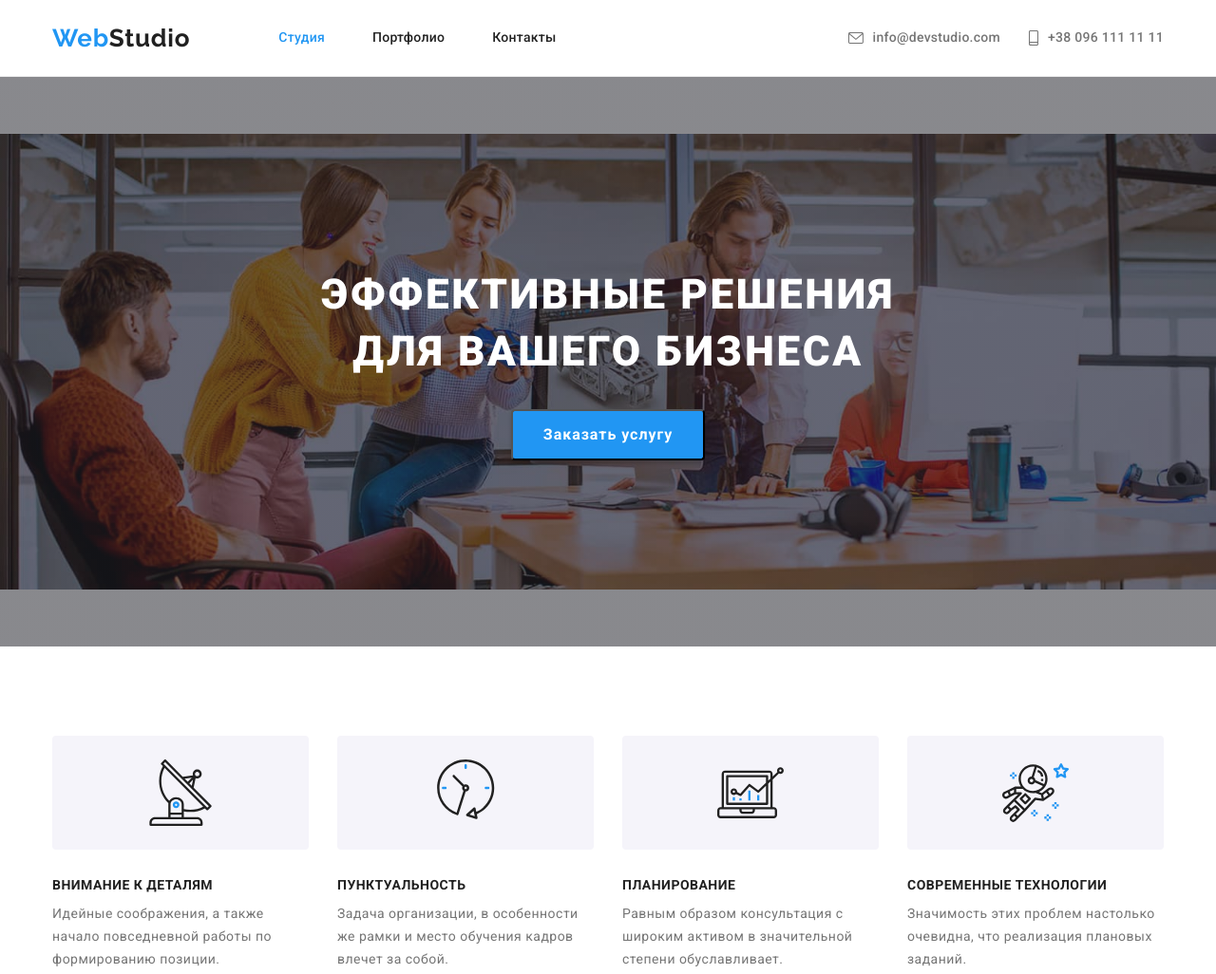
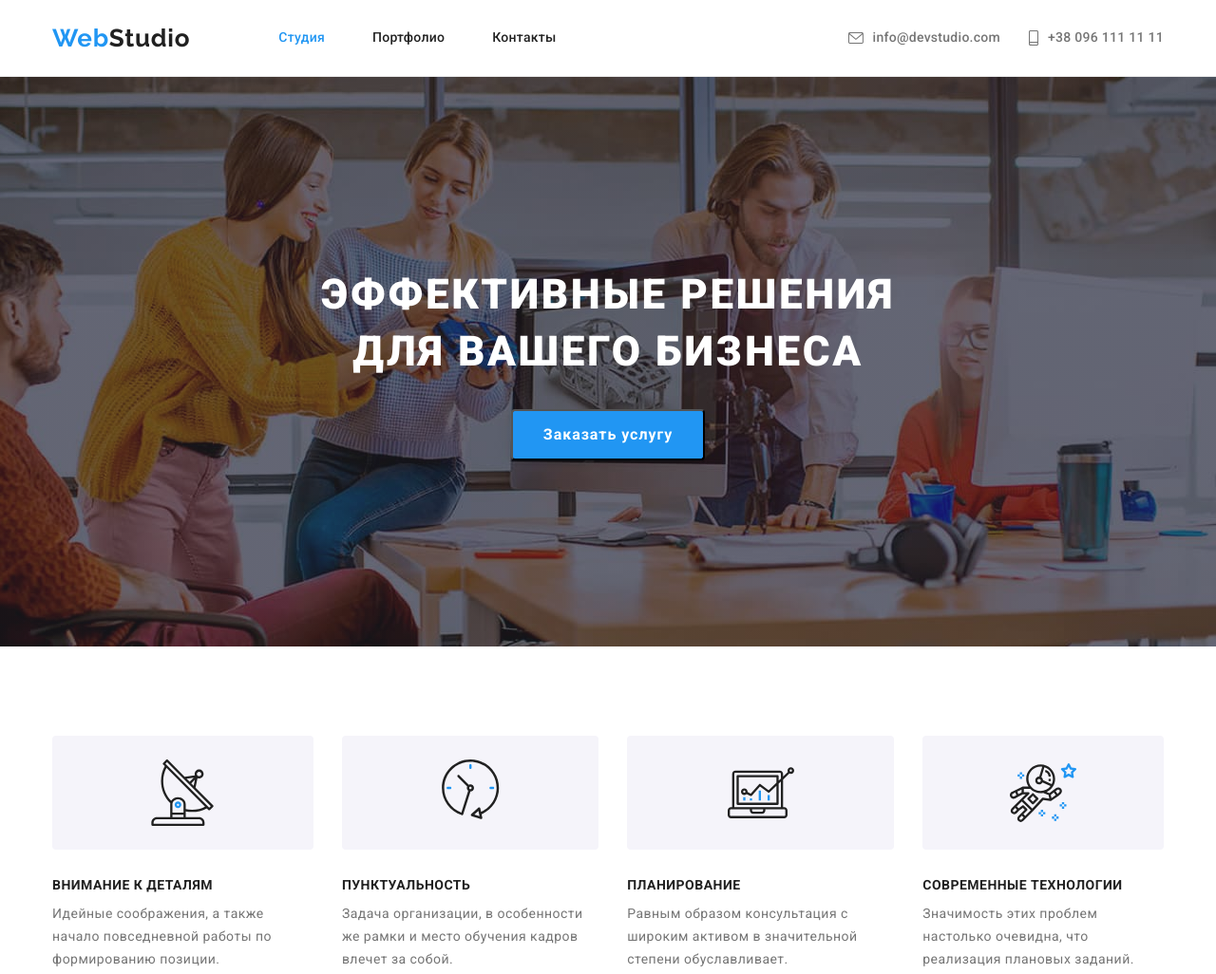
Before and after one commit to Alona-Isko/goit-markup-hw-04, a plain HTML site: page index.html in a window 1280 px wide. Shown: the top 1026 px of the page at 95% size. Drawn offline with nearby package versions, Linux system fonts and the light colour scheme.

Commit message:
правки дз

```diff
--- a/css/styles.css
+++ b/css/styles.css
@@ -179,7 +179,7 @@ margin-right: auto;
     url(../images/hero.jpg);
   background-color: #c4c4c4;
   background-repeat: no-repeat;
-  background-size: contain;
+  background-size: cover;
   background-position: center;
 }
 
@@ -241,8 +241,8 @@ margin-right: auto;
   display: inline-flex;
   justify-content: center;
   align-items: center;
-  padding: 25px 100px;
-
+  width: 100%;
+  height: 120px;
   background: var(--background-second-color);
   border-radius: 4px;
 }
@@ -321,6 +321,7 @@ margin-right: auto;
   margin-left: var(--card-set-gap);
   border-radius: 0px 0px 4px 4px;
 
+  background-color: var(--primary-white-color);
   box-shadow: 0px 1px 3px rgba(0, 0, 0, 0.12),
     0px 1px 1px rgba(0, 0, 0, 0.14),
     0px 2px 1px rgba(0, 0, 0, 0.2);}
@@ -495,6 +496,8 @@ fill: var(--accent-color);
   flex-basis: calc(100% / 3 - var(--card-set-gap));
   margin-left: var(--card-set-gap);
   margin-top: var(--card-set-gap);
+
+  border: 1px solid #EEEEEE;
 }
 
 
```
